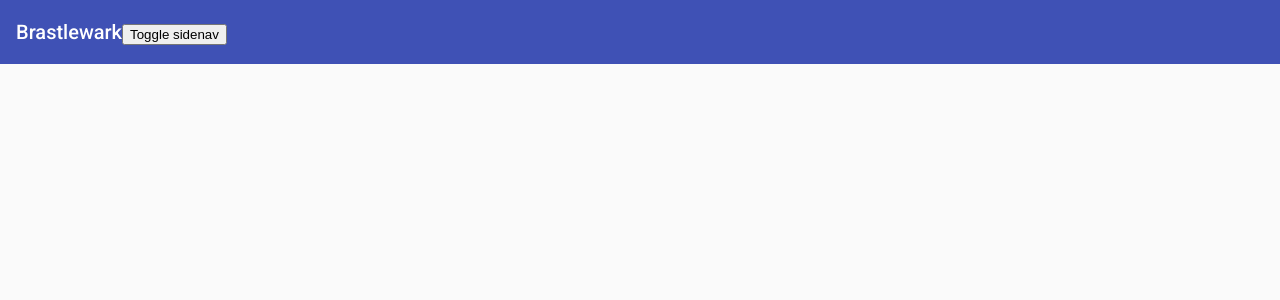
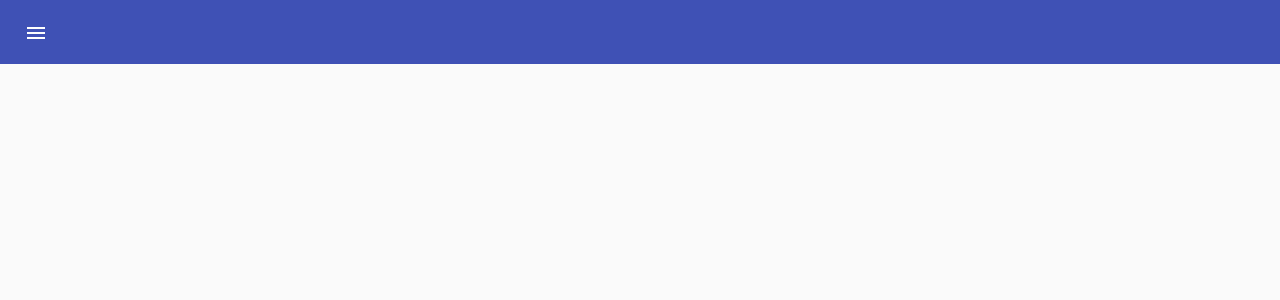
Before and after one commit to leonimug/Gnome-Story, an Angular app: page / in a window 1280 px wide. Shown: the top 300 px of the page. Built offline with nearby package versions, Linux system fonts and the light colour scheme.

Commit message:
Adding a mat-icon-button

```diff
--- a/src/app/app.component.html
+++ b/src/app/app.component.html
@@ -1,10 +1,13 @@
 <mat-sidenav-container class="example-container">
-  <mat-sidenav #sidenav role="navigation">Sidenav content</mat-sidenav>
+  <mat-sidenav #sidenav role="navigation">
+    <p>Sidenav content</p>
+  </mat-sidenav>
   <mat-sidenav-content>
-    <mat-toolbar color="primary"
-      >Brastlewark
+    <mat-toolbar color="primary">
       <div>
-        <button (click)="sidenav.toggle()">Toggle sidenav</button>
+        <button mat-icon-button>
+          <mat-icon>menu</mat-icon>
+        </button>
       </div>
     </mat-toolbar>
 
--- a/src/app/material.module.ts
+++ b/src/app/material.module.ts
@@ -1,9 +1,11 @@
 import { NgModule } from '@angular/core';
 import { MatSidenavModule } from '@angular/material/sidenav';
 import { MatToolbarModule } from '@angular/material/toolbar';
+import { MatIconModule } from '@angular/material/icon';
+import { MatButtonModule } from '@angular/material/button';
 
 @NgModule({
-  imports: [MatSidenavModule, MatToolbarModule],
-  exports: [MatSidenavModule, MatToolbarModule],
+  imports: [MatSidenavModule, MatToolbarModule, MatIconModule, MatButtonModule],
+  exports: [MatSidenavModule, MatToolbarModule, MatIconModule, MatButtonModule],
 })
 export class MaterialModule {}
```
